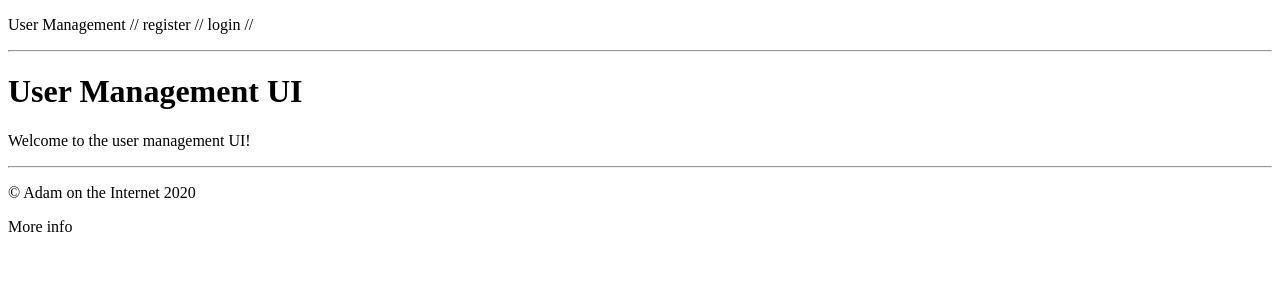
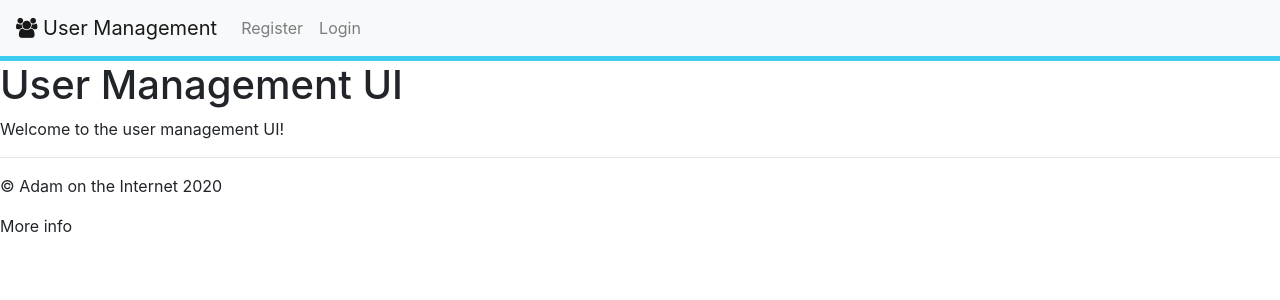
Before and after one commit to adam-on-the-internet/user-management-ui, an Angular app: page /dashboard in a window 1280 px wide. Shown: the top 300 px of the page. Built offline with nearby package versions, Linux system fonts and the light colour scheme.

Commit message:
navbar and bootstrap

```diff
--- a/angular.json
+++ b/angular.json
@@ -24,9 +24,15 @@
               "src/assets"
             ],
             "styles": [
+              "./node_modules/font-awesome/css/font-awesome.css",
+              "./node_modules/bootstrap/dist/css/bootstrap.css",
               "src/styles.css"
             ],
-            "scripts": []
+            "scripts": [
+              "./node_modules/jquery/dist/jquery.js",
+              "./node_modules/popper.js/dist/umd/popper.js",
+              "./node_modules/bootstrap/dist/js/bootstrap.js"
+            ]
           },
           "configurations": {
             "production": {
@@ -89,9 +95,15 @@
               "src/assets"
             ],
             "styles": [
+              "./node_modules/font-awesome/css/font-awesome.css",
+              "./node_modules/bootstrap/dist/css/bootstrap.css",
               "src/styles.css"
             ],
-            "scripts": []
+            "scripts": [
+              "./node_modules/jquery/dist/jquery.js",
+              "./node_modules/popper.js/dist/umd/popper.js",
+              "./node_modules/bootstrap/dist/js/bootstrap.js"
+            ]
           }
         },
         "lint": {
--- a/package.json
+++ b/package.json
@@ -29,7 +29,11 @@
     "@angular/platform-browser": "~8.2.4",
     "@angular/platform-browser-dynamic": "~8.2.4",
     "@angular/router": "~8.2.4",
+    "bootstrap": "^4.4.1",
     "express": "^4.17.1",
+    "font-awesome": "^4.7.0",
+    "jquery": "^3.4.1",
+    "popper.js": "^1.16.1",
     "rxjs": "~6.4.0",
     "tslib": "^1.10.0",
     "zone.js": "~0.9.1"
--- a/src/app/components/navbar/navbar.component.css
+++ b/src/app/components/navbar/navbar.component.css
@@ -0,0 +1,3 @@
+.navbar {
+  border-bottom: 5px solid rgb(61, 204, 240);
+}
--- a/src/app/components/navbar/navbar.component.html
+++ b/src/app/components/navbar/navbar.component.html
@@ -1,13 +1,32 @@
-<p>
-  <span (click)="goToDashboard()" id="app-title">User Management</span> //
-  <ng-container *ngIf="isLoggedIn">
-    <span (click)="goToProfile()">your profile</span> //
-    <span (click)="goToAdmin()" *ngIf="isAdmin">admin //</span>
-    <span (click)="logout()"> logout</span> //
-  </ng-container>
-  <ng-container *ngIf="!isLoggedIn">
-    <span (click)="goToRegister()">register</span> //
-    <span (click)="goToLogin()">login</span> //
-  </ng-container>
-</p>
-<hr />
+<nav class="navbar navbar-expand-lg navbar-light bg-light">
+  <a (click)="goToDashboard()" class="navbar-brand" id="app-title">
+    <i class="fa fa-users"></i>
+    User Management
+  </a>
+  <button
+    class="navbar-toggler"
+    type="button"
+    data-toggle="collapse"
+    data-target="#navbarNavAltMarkup"
+    aria-controls="navbarNavAltMarkup"
+    aria-expanded="false"
+    aria-label="Toggle navigation"
+  >
+    <span class="navbar-toggler-icon"></span>
+  </button>
+  <div class="collapse navbar-collapse" id="navbarNavAltMarkup">
+    <div class="navbar-nav">
+      <ng-container *ngIf="isLoggedIn">
+        <a class="nav-item nav-link" (click)="goToProfile()">Your Profile</a>
+        <a class="nav-item nav-link" (click)="goToAdmin()" *ngIf="isAdmin"
+          >Admin</a
+        >
+        <a class="nav-item nav-link" (click)="logout()">Logout</a>
+      </ng-container>
+      <ng-container *ngIf="!isLoggedIn">
+        <a class="nav-item nav-link" (click)="goToRegister()">Register</a>
+        <a class="nav-item nav-link" (click)="goToLogin()">Login</a>
+      </ng-container>
+    </div>
+  </div>
+</nav>
```
Also changed, not shown: 1 other file (tests, documents, lock files or other folders).
